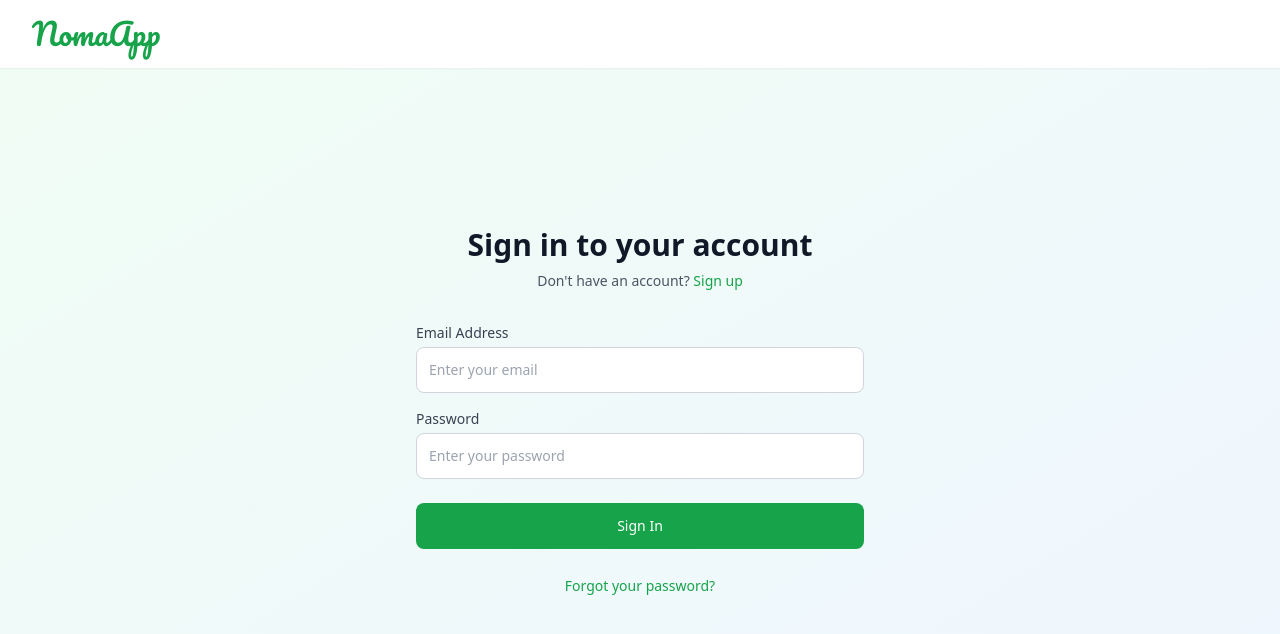
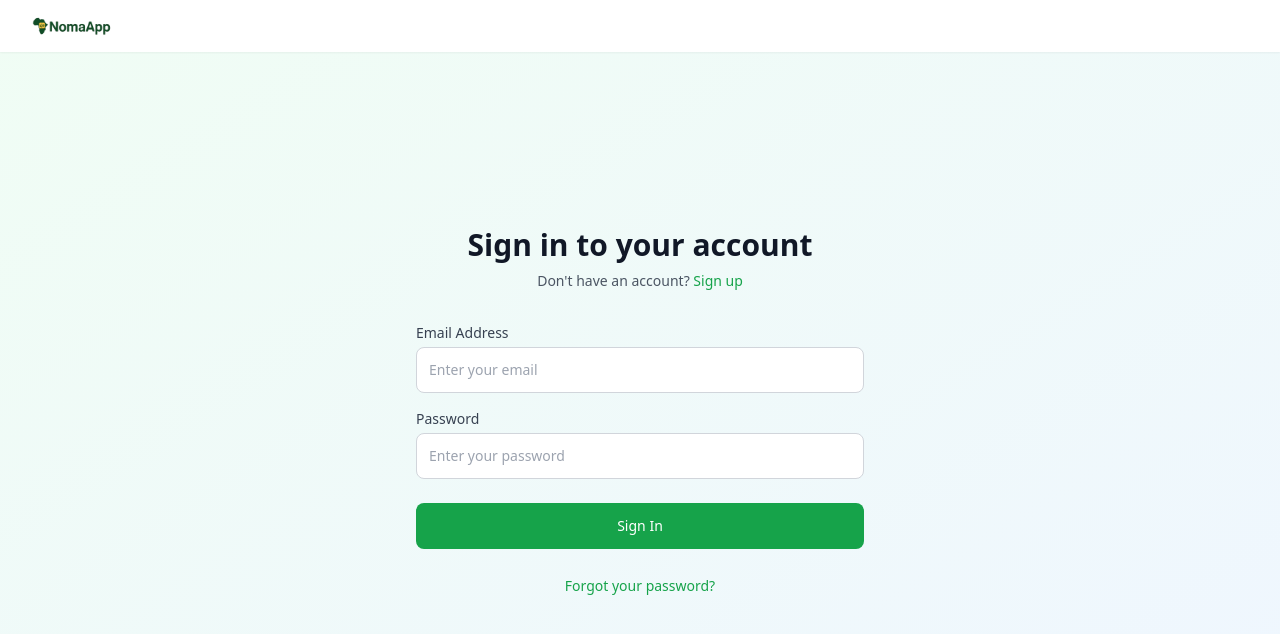
Before and after one commit to Yusufiabichi/noma-app-landing-page, a Next.js app: page /auth in a window 1280 px wide. Shown: the top 634 px of the page. Built offline with nearby package versions, Linux system fonts and the light colour scheme.

Commit message:
add Nomapp logo

```diff
--- a/app/auth/page.tsx
+++ b/app/auth/page.tsx
@@ -4,6 +4,12 @@
 import Link from 'next/link';
 import { useState } from 'react';
 import { useRouter } from 'next/navigation';
+import Image from 'next/image';
+
+// export const metadata = {
+//   title: "NomaApp AI",
+//   description: "NomaApp helps farmers detect crop diseases and pests instantly using AI-powered photo analysis and smart recommendations.",
+// };
 
 export default function AuthPage() {
   const [isLogin, setIsLogin] = useState(true);
@@ -89,7 +95,15 @@ export default function AuthPage() {
         <div className="max-w-7xl mx-auto px-4 sm:px-6 lg:px-8">
           <div className="flex justify-between items-center py-4">
             <Link href="/" className="flex items-center">
-              <span className="text-3xl font-['Pacifico'] text-green-600">NomaApp</span>
+              <span className="text-3xl font-['Pacifico'] text-green-600">
+                <Image
+                  src="/nomaapplogo.png"
+                  alt="Yusuf - Full Stack Developer"
+                  width={10} // or your desired width
+                  height={10} // or your desired height
+                  className="w-20 h-30 object-cover object-top"
+                />
+              </span>
             </Link>
           </div>
         </div>
--- a/app/dashboard/page.tsx
+++ b/app/dashboard/page.tsx
@@ -3,6 +3,7 @@
 
 import Link from 'next/link';
 import { useState } from 'react';
+import Image from 'next/image';
 
 export default function DashboardPage() {
   const [selectedTab, setSelectedTab] = useState('overview');
@@ -107,7 +108,15 @@ export default function DashboardPage() {
         <div className="max-w-7xl mx-auto px-4 sm:px-6 lg:px-8">
           <div className="flex justify-between items-center py-4">
             <Link href="/" className="flex items-center">
-              <span className="text-3xl font-[\'Pacifico\'] text-green-600">NomaApp</span>
+              <span className="text-3xl font-[\'Pacifico\'] text-green-600">
+                <Image
+                  src="/nomaapplogo.png"
+                  alt="Yusuf - Full Stack Developer"
+                  width={10} // or your desired width
+                  height={10} // or your desired height
+                  className="w-20 h-30 object-cover object-top"
+                />
+              </span>
             </Link>
             <nav className="flex items-center space-x-6">
               <Link href="/dashboard" className="text-green-600 font-medium">
--- a/app/diagnosis/page.tsx
+++ b/app/diagnosis/page.tsx
@@ -4,6 +4,8 @@
 import Link from 'next/link';
 import { useState } from 'react';
 import { useRouter } from 'next/navigation';
+
+
 
 export default function DiagnosisPage() {
   const [selectedImage, setSelectedImage] = useState<File | null>(null);
--- a/app/page.tsx
+++ b/app/page.tsx
@@ -2,6 +2,7 @@
 
 import Head from 'next/head';
 import Link from 'next/link';
+import Image from 'next/image';
 
 export const metadata = {
   title: "NomaApp – AI-Powered Crop Diagnosis",
@@ -26,7 +27,15 @@ export default function Home() {
         <div className="max-w-7xl mx-auto px-4 sm:px-6 lg:px-8">
           <div className="flex justify-between items-center py-4">
             <div className="flex items-center">
-              <span className="text-3xl font-[\'Pacifico\'] text-green-600">NomaApp</span>
+              <span className="text-3xl font-[\'Pacifico\'] text-green-600">
+                <Image
+                  src="/nomaapplogo.png"
+                  alt="Yusuf - Full Stack Developer"
+                  width={10} // or your desired width
+                  height={10} // or your desired height
+                  className="w-20 h-30 object-cover object-top"
+                />
+              </span>
             </div>
             <nav className="hidden md:flex space-x-8">
               <a href="#features" className="text-gray-700 hover:text-green-600 transition-colors cursor-pointer">Features</a>
```
Also changed, not shown: public/nomaapplogo.png (added).
